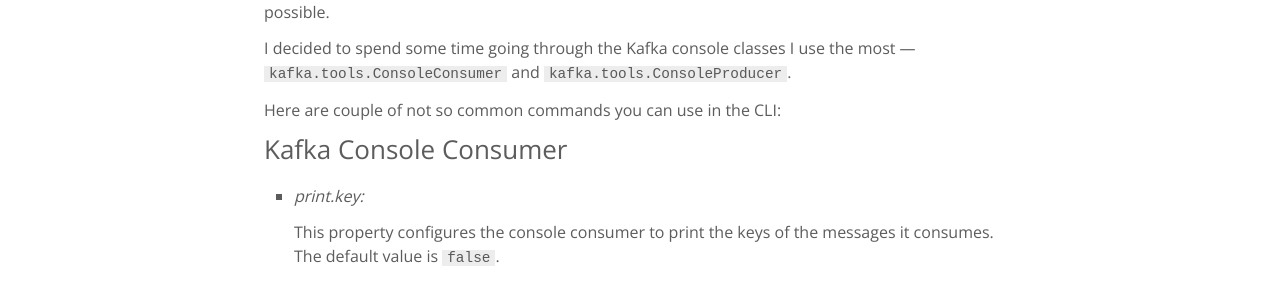
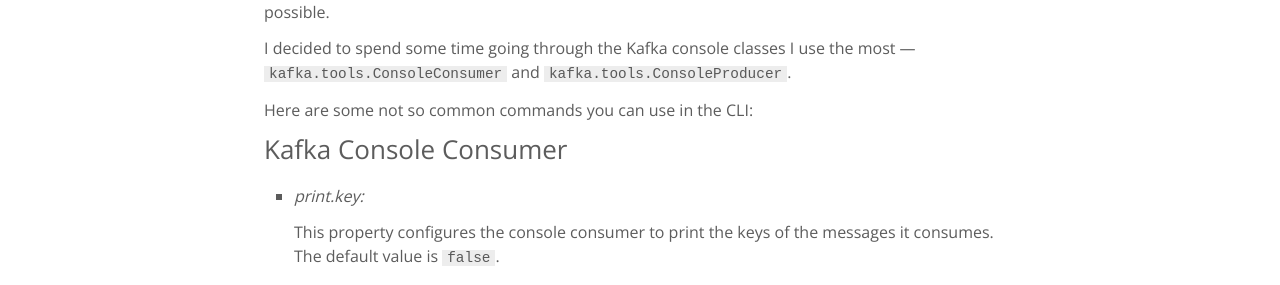
Before and after one commit to idarlington/idarlington.github.io, a Jekyll site: the page built from _posts/2018-10-30-Uncommon-Kafka-cli-commands.md, in a window 1280 px wide and 900 px high. Shown: the part 260-545 px from the top of the window. Built offline with Jekyll 4.4.1, drawn with Linux system fonts in a browser that asks for light colours; comment, search, counter and statistics services are not loaded.

Commit message:
Update gem file

```diff
--- a/_posts/2018-10-30-Uncommon-Kafka-cli-commands.md
+++ b/_posts/2018-10-30-Uncommon-Kafka-cli-commands.md
@@ -28,7 +28,7 @@ Recently, a colleague asked how to view keys of consumed records and I wasn't su
 
 I decided to spend some time going through the Kafka console classes I use the most &mdash; `kafka.tools.ConsoleConsumer` and `kafka.tools.ConsoleProducer`.
 
-Here are couple of not so common commands you can use in the CLI:
+Here are some not so common commands you can use in the CLI:
 
 ## Kafka Console Consumer
 
```
Also changed, not shown: Gemfile.lock, 1 other file.
